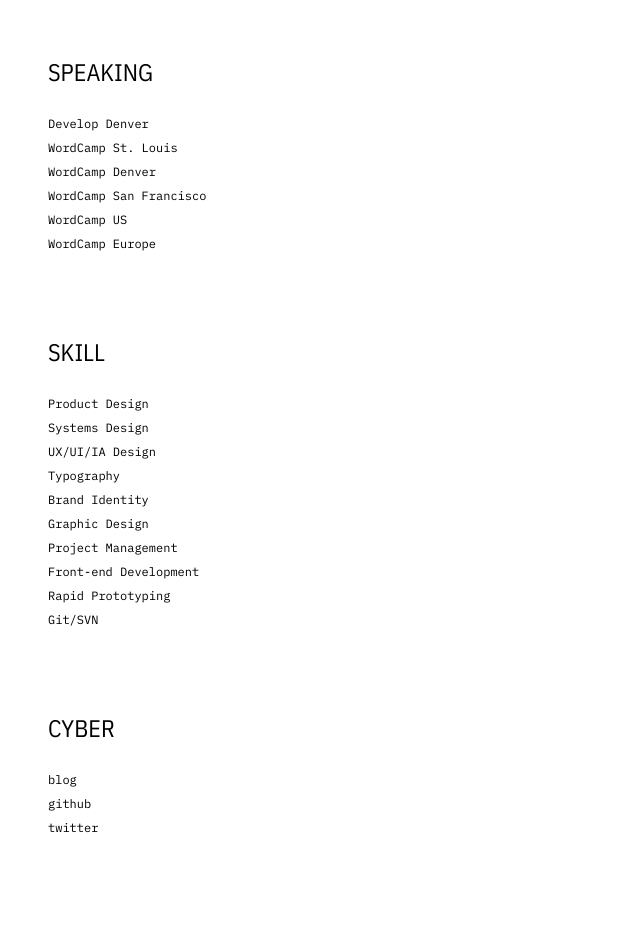
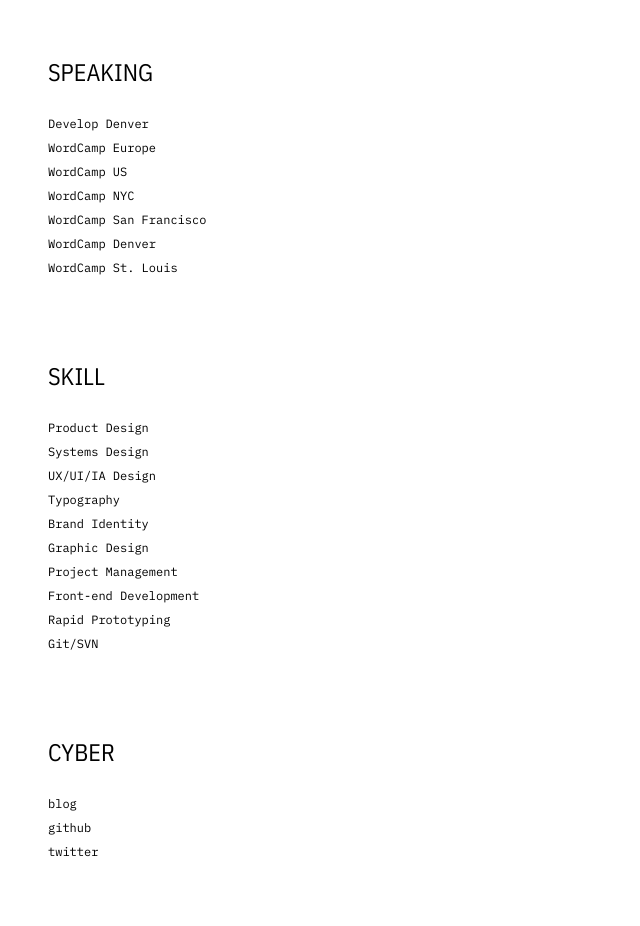
Before and after one commit to MichaelArestad/portfolio, a Next.js app: page /who in a window 1280 px wide. Shown: the part 840-1766 px from the top of the page, without its empty margins (0-640 px from the left). Built offline with nearby package versions, Linux system fonts and the light colour scheme.

Commit message:
Updated talks - forgot i spoke in NYC

```diff
--- a/pages/projects/wordpressdotcom.js
+++ b/pages/projects/wordpressdotcom.js
@@ -240,8 +240,6 @@
 					</Flex>
 				</Card>
 
-				<Spacer />
-
 				<Card>
 					<Flex alignItems="center" justifyContent="space-between">
 						<FlexItem width="s">
--- a/pages/who.js
+++ b/pages/who.js
@@ -38,11 +38,12 @@
 
 					<List title="Speaking" minimal condensed mono>
 						<li>Develop Denver</li>
+						<li>WordCamp Europe</li>
+						<li>WordCamp US</li>
+						<li>WordCamp NYC</li>
+						<li>WordCamp San Francisco</li>
+						<li>WordCamp Denver</li>
 						<li>WordCamp St. Louis</li>
-						<li>WordCamp Denver</li>
-						<li>WordCamp San Francisco</li>
-						<li>WordCamp US</li>
-						<li>WordCamp Europe</li>
 					</List>
 
 					<List title="Skill" minimal condensed mono>
```
